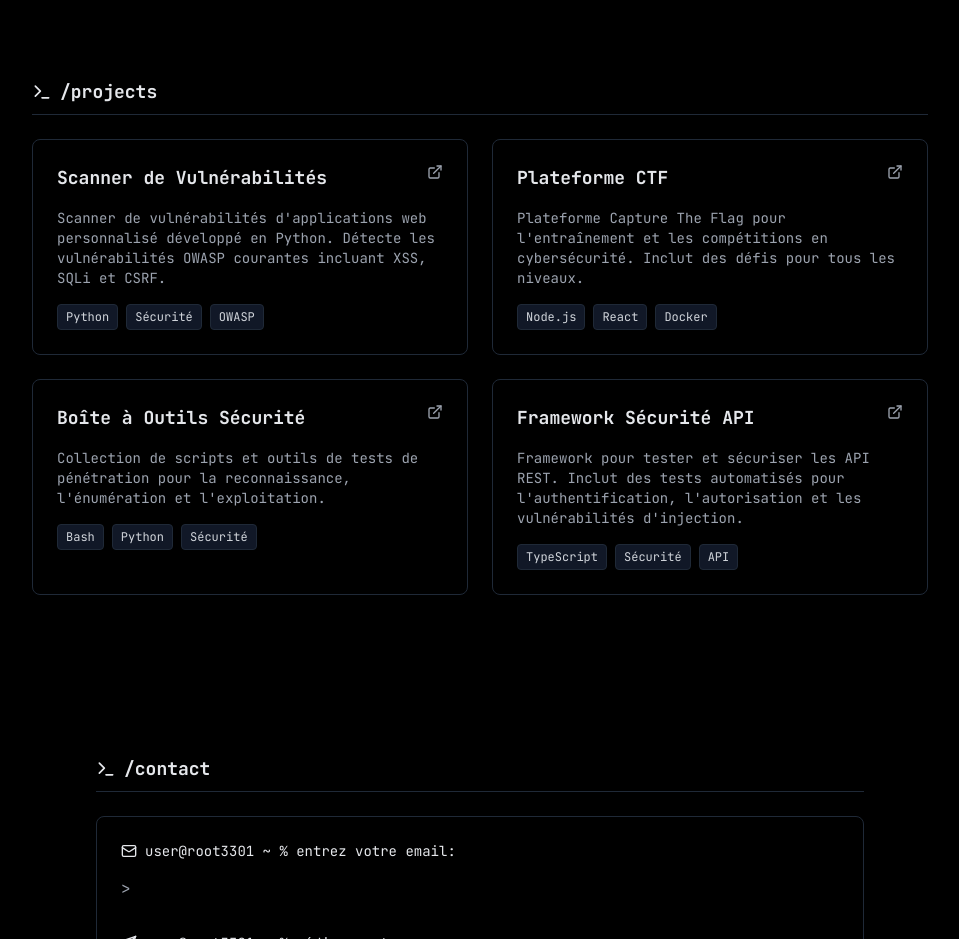
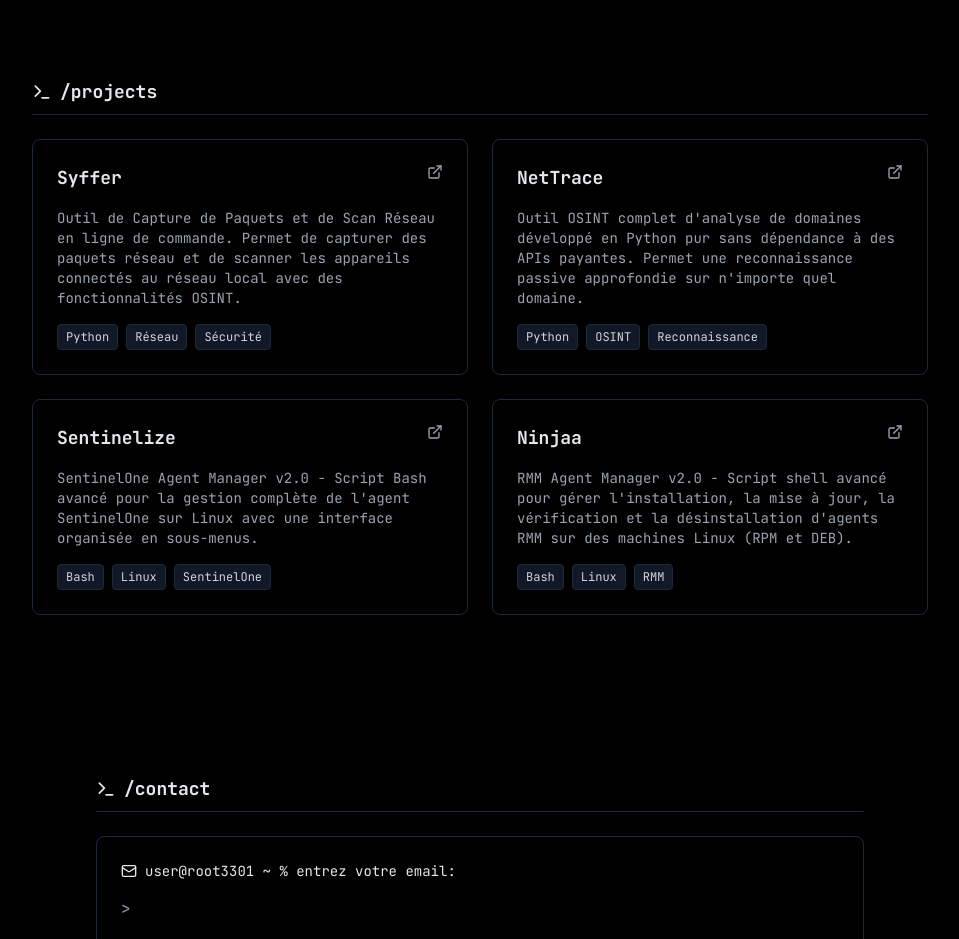
Before and after one commit to Rooot3301/Portfolio-3301, a React (Vite) app: page / in a window 1280 px wide. Shown: the part 2400-3339 px from the top of the page, without its empty margins (160-1119 px from the left). Built offline with nearby package versions, Linux system fonts and the light colour scheme.

Commit message:
Updated Projects.tsx

```diff
--- a/src/components/Projects.tsx
+++ b/src/components/Projects.tsx
@@ -3,28 +3,28 @@ import { Terminal, ExternalLink } from 'lucide-react';
 export default function Projects() {
   const projects = [
     {
-      title: 'Scanner de Vulnérabilités',
-      description: 'Scanner de vulnérabilités d\'applications web personnalisé développé en Python. Détecte les vulnérabilités OWASP courantes incluant XSS, SQLi et CSRF.',
-      tags: ['Python', 'Sécurité', 'OWASP'],
-      link: '#'
+      title: 'Syffer',
+      description: 'Outil de Capture de Paquets et de Scan Réseau en ligne de commande. Permet de capturer des paquets réseau et de scanner les appareils connectés au réseau local avec des fonctionnalités OSINT.',
+      tags: ['Python', 'Réseau', 'Sécurité'],
+      link: 'https://github.com/Rooot3301/SYFFER'
     },
     {
-      title: 'Plateforme CTF',
-      description: 'Plateforme Capture The Flag pour l\'entraînement et les compétitions en cybersécurité. Inclut des défis pour tous les niveaux.',
-      tags: ['Node.js', 'React', 'Docker'],
-      link: '#'
+      title: 'NetTrace',
+      description: 'Outil OSINT complet d\'analyse de domaines développé en Python pur sans dépendance à des APIs payantes. Permet une reconnaissance passive approfondie sur n\'importe quel domaine.',
+      tags: ['Python', 'OSINT', 'Reconnaissance'],
+      link: 'https://github.com/Rooot3301/NETTRACE'
     },
     {
-      title: 'Boîte à Outils Sécurité',
-      description: 'Collection de scripts et outils de tests de pénétration pour la reconnaissance, l\'énumération et l\'exploitation.',
-      tags: ['Bash', 'Python', 'Sécurité'],
-      link: '#'
+      title: 'Sentinelize',
+      description: 'SentinelOne Agent Manager v2.0 - Script Bash avancé pour la gestion complète de l\'agent SentinelOne sur Linux avec une interface organisée en sous-menus.',
+      tags: ['Bash', 'Linux', 'SentinelOne'],
+      link: 'https://github.com/Rooot3301/Sentinelize'
     },
     {
-      title: 'Framework Sécurité API',
-      description: 'Framework pour tester et sécuriser les API REST. Inclut des tests automatisés pour l\'authentification, l\'autorisation et les vulnérabilités d\'injection.',
-      tags: ['TypeScript', 'Sécurité', 'API'],
-      link: '#'
+      title: 'Ninjaa',
+      description: 'RMM Agent Manager v2.0 - Script shell avancé pour gérer l\'installation, la mise à jour, la vérification et la désinstallation d\'agents RMM sur des machines Linux (RPM et DEB).',
+      tags: ['Bash', 'Linux', 'RMM'],
+      link: 'https://github.com/Rooot3301/Ninjaa'
     }
   ];
 
```
